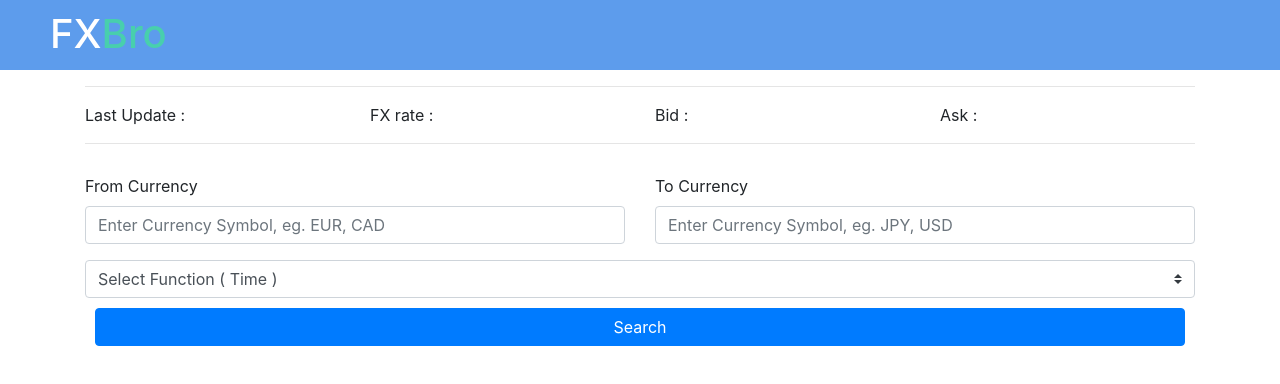
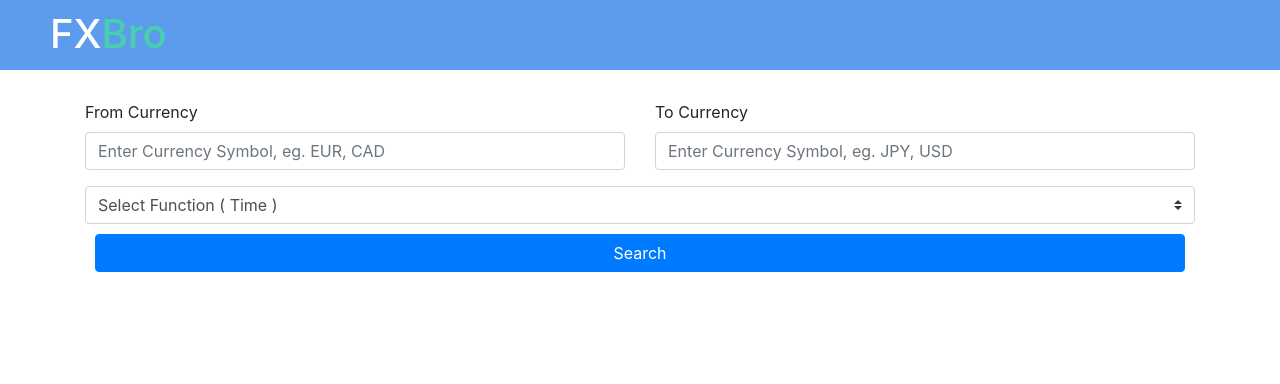
Before and after one commit to ColinACampbell/fxbro, a Vue app: page / in a window 1280 px wide. Shown: the top 384 px of the page. Built offline with nearby package versions, Linux system fonts and the light colour scheme; what vue2-frappe would draw is missing.

Commit message:
Added server js

```diff
--- a/src/components/CurrencyPairTrend.vue
+++ b/src/components/CurrencyPairTrend.vue
@@ -15,22 +15,7 @@
         :colors="['purple', '#ffa3ef', 'light-blue']"
         :dataSets="this.data"
       v-if="isDataLoaded"></vue-frappe>
-      <hr/>
-      <div class="row" title="This is live loaded data">
-        <div class="col-md-3">
-          Last Update :
-        </div>
-        <div class="col-md-3">
-          FX rate :
-        </div>
-        <div class="col-md-3">
-          Bid :
-        </div>
-        <div class="col-md-3">
-          Ask :
-        </div>
-      </div>
-      <hr/>
+      <hr v-if="isDataLoaded"/>
       <div class="currency-form">
         <div class="row" style="margin-top:30px;">
           <div class="form-group col-md-6">
```
Also changed, not shown: package.json (+15 -2 lines), server.js (added).
